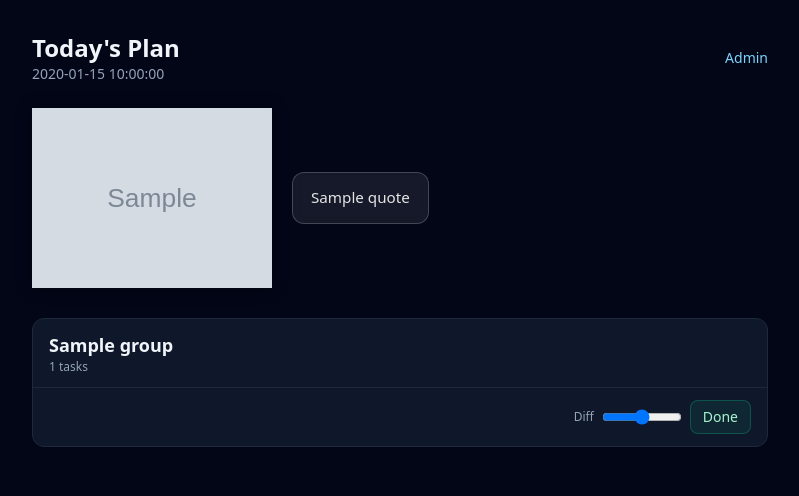
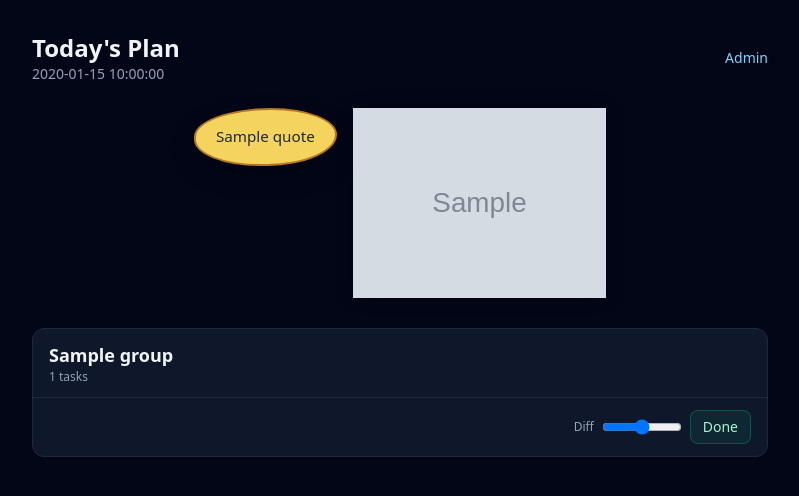
Before and after one commit to joxoleon/ai-coach, a FastAPI app: template app/templates/dashboard.html in a window 1280 px wide. Shown: the top 496 px of the page, without its empty margins (240-1039 px from the left). Run offline with FastAPI, Linux system fonts and the light colour scheme; the template is opened without the code that fills it: most values are stand-ins (such as "Sample title", 1, 10 or a date in 2020); grey boxes marked "Sample" are stand-in pictures; some libraries are stand-ins or nearby versions.

Commit message:
Added avatars to the top and random shit to go with it

```diff
--- a/app/main.py
+++ b/app/main.py
@@ -3,7 +3,7 @@ from fastapi import FastAPI, Depends, Request
 from fastapi.responses import HTMLResponse
 from fastapi.staticfiles import StaticFiles
 from fastapi.templating import Jinja2Templates
-from app.services.avatar_picker import pick_avatar_for_day, pick_quote_for_avatar
+from app.services.avatar_picker import pick_avatar_for_day, pick_quote_for_avatar, pick_random_avatar
 
 from app.api import tasks as tasks_router
 from app.api import admin as admin_router
@@ -48,7 +48,7 @@ def home(request: Request, db=Depends(get_db)):
     grouped = {}
     for t in tasks:
         grouped.setdefault(t.group, []).append(t)
-    avatar = pick_avatar_for_day(today.toordinal())
+    avatar = pick_random_avatar()
     if avatar:
         avatar_quote = pick_quote_for_avatar(avatar)
         if avatar_quote:
--- a/app/services/avatar_picker.py
+++ b/app/services/avatar_picker.py
@@ -36,6 +36,13 @@ def pick_avatar_for_day(seed: int) -> Optional[Dict[str, Any]]:
     return rng.choice(avatars)
 
 
+def pick_random_avatar() -> Optional[Dict[str, Any]]:
+    avatars = load_avatars()
+    if not avatars:
+        return None
+    return random.choice(avatars)
+
+
 def pick_avatar_for_group(group: str) -> Optional[Dict[str, Any]]:
     avatars = load_avatars()
     if not avatars:
--- a/app/templates/dashboard.html
+++ b/app/templates/dashboard.html
@@ -9,31 +9,35 @@
   <style>
     .avatar-section {
       display: flex;
-      justify-content: flex-start;
-      align-items: center;
+      justify-content: center;
+      align-items: flex-start;
       margin-bottom: 30px;
     }
     .avatar-wrapper {
       position: relative;
       display: flex;
-      align-items: center;
+      align-items: flex-start;
+      gap: 16px;
+    }
+    .avatar-bubble {
+      background: #f4d35e;
+      border: 2px solid #b7791f;
+      padding: 16px 20px;
+      max-width: 320px;
+      color: #1f2937;
+      font-size: 0.95rem;
+      line-height: 1.35rem;
+      box-shadow: 0 10px 24px rgba(0,0,0,0.25);
+      position: relative;
+      border-radius: 60% 50% 55% 50% / 55% 50% 60% 50%;
+      order: 1;
+      transform: translateY(0);
     }
     .avatar-img {
-      height: 180px;
+      height: 190px;
       object-fit: contain;
       filter: drop-shadow(0 0 8px rgba(0,0,0,0.4));
-    }
-    .avatar-bubble {
-      margin-left: 20px;
-      background: rgba(255, 255, 255, 0.08);
-      border: 1px solid rgba(255, 255, 255, 0.20);
-      padding: 14px 18px;
-      border-radius: 12px;
-      max-width: 300px;
-      color: #e5e5e5;
-      font-size: 0.95rem;
-      line-height: 1.35rem;
-      backdrop-filter: blur(6px);
+      order: 2;
     }
     @media (max-width: 600px) {
       .avatar-section {
@@ -41,10 +45,12 @@
         align-items: center;
         text-align: center;
       }
+      .avatar-wrapper {
+        flex-direction: column-reverse;
+      }
       .avatar-bubble {
-        margin-left: 0;
-        margin-top: 12px;
         max-width: 90%;
+        transform: translateY(0);
       }
     }
   </style>
@@ -62,10 +68,10 @@
     {% if avatar %}
     <div class="avatar-section">
       <div class="avatar-wrapper">
-        <img class="avatar-img" src="{{ avatar.image }}" alt="{{ avatar.name }}">
         <div class="avatar-bubble">
             {{ avatar.quote }}
         </div>
+        <img class="avatar-img" src="{{ avatar.image }}" alt="{{ avatar.name }}">
       </div>
     </div>
     {% endif %}
```
Also changed, not shown: app/services/loader.py (+9 -2 lines), configs/avatars.yml (+7 -13 lines), app/static/avatars/goku.png (added), app/static/avatars/saitama.png (added), db.sqlite.
